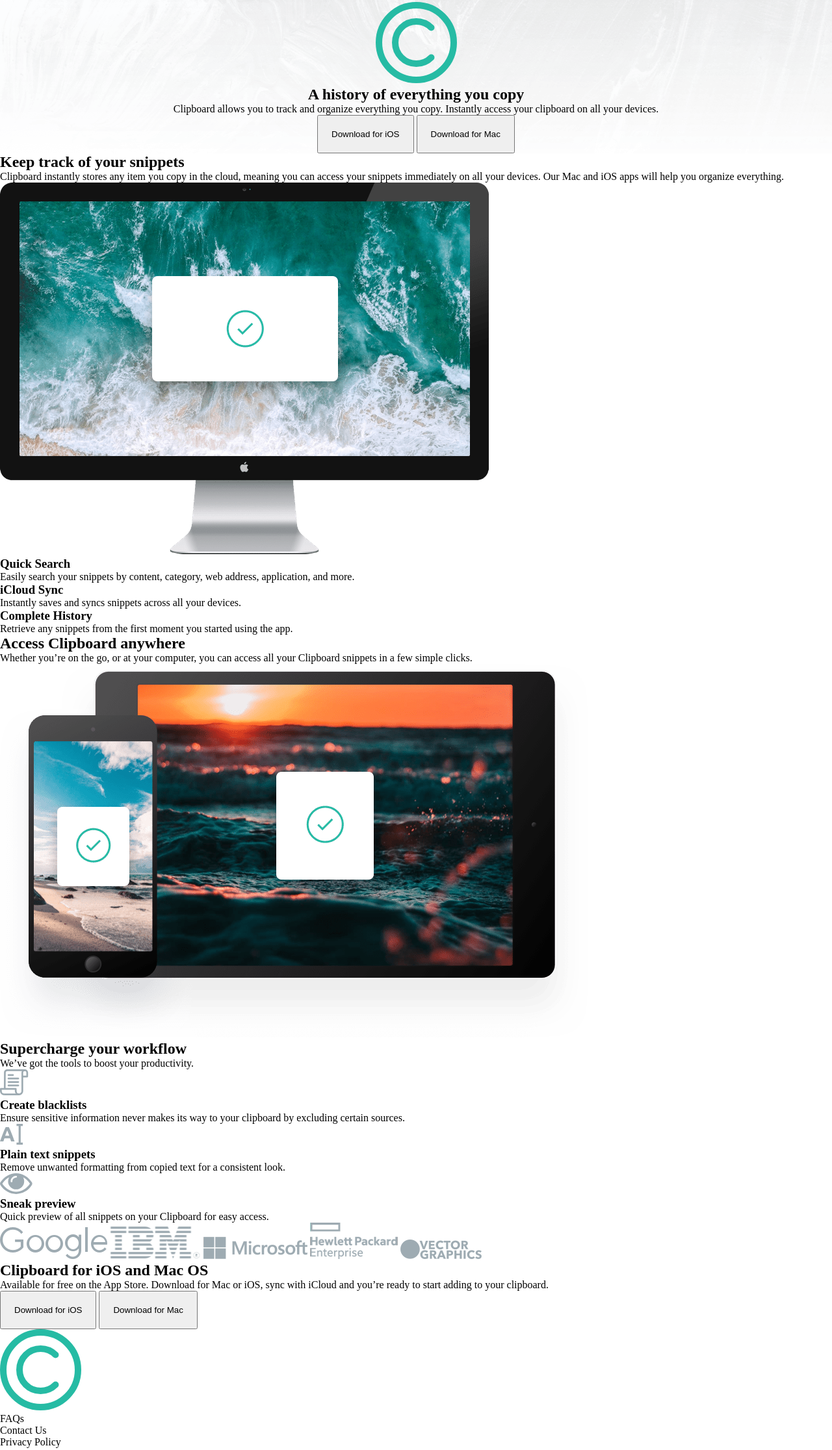
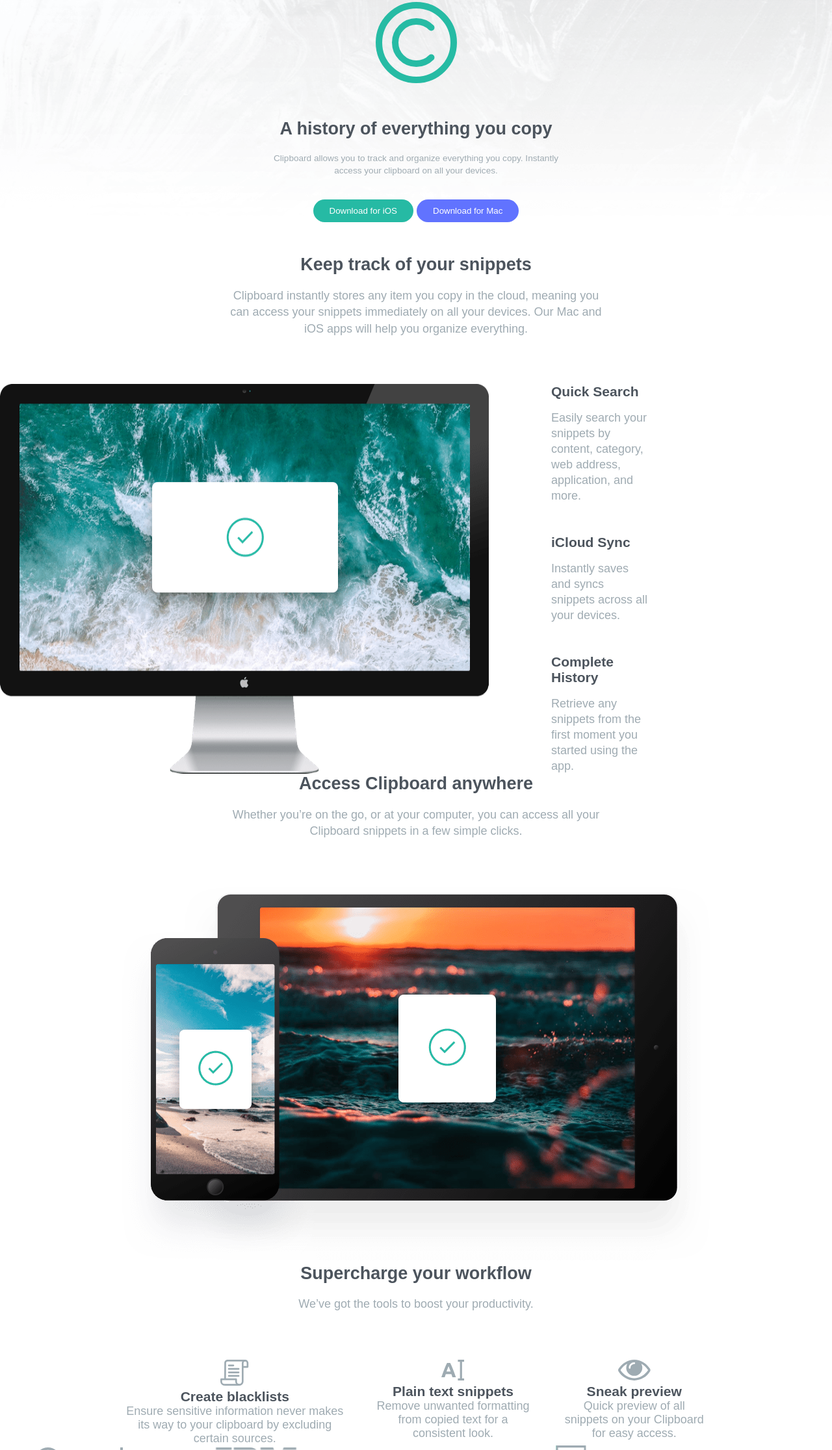
Before and after one commit to ash-109/clipboard-landing-page-frontendmentor, a plain HTML site: page index.html in a window 1280 px wide. Shown: the part 97-2329 px from the top of the page at 65% size. Drawn offline with Linux system fonts and the light colour scheme; a web font is replaced by a local one.

Commit message:
update html & css

```diff
--- a/index.html
+++ b/index.html
@@ -4,7 +4,6 @@
 <head>
   <meta charset="UTF-8">
   <meta name="viewport" content="width=device-width, initial-scale=1.0">
-  <!-- displays site properly based on user's device -->
 
   <link rel="icon" type="image/png" sizes="32x32" href="./images/favicon-32x32.png">
   <link rel="stylesheet" href="./styles/style.css">
@@ -15,9 +14,9 @@
 
 <body>
   <section id="hero">
-    <div class="logo">
-      <img src="./images/logo/logo.svg" alt="logo">
-    </div>
+    <div class="hero_container">
+      <img src="./images/logo/logo.svg" alt="logo" class="logo">
+
       <h1>A history of everything you copy</h1>
 
       <p>Clipboard allows you to track and organize everything you
@@ -26,60 +25,77 @@
         <button id="dl-ios">Download for iOS</button>
         <button id="dl-mac">Download for Mac</button>
       </div>
-
+    </div>
   </section>
 
-  <section>
-    <div class="div">
-      <h2>
-        Keep track of your snippets
-      </h2>
+  <section id="features">
+
+    <div class="feature-one">
+
+      <div class="feature-one-text intro">
+        <h2> Keep track of your snippets</h2>
         <p>Clipboard instantly stores any item you copy in the cloud,
           meaning you can access your snippets immediately on all your
           devices. Our Mac and iOS apps will help you organize everything.</p>
+      </div>
+
+      <div class="feature-one-container">
+        <img src="./images/image-computer.png" alt="image-computer">
+        <div class="feature-one-functionality">
           <div>
-        <img src="./images/image-computer.png" alt="">
             <h3>Quick Search</h3>
             <p>Easily search your snippets by content, category, web address, application, and more.</p>
+          </div>
+          <div>
             <h3>iCloud Sync</h3>
             <p>Instantly saves and syncs snippets across all your devices.</p>
+          </div>
+          <div>
             <h3>Complete History</h3>
             <p> Retrieve any snippets from the first moment you started using the app.
             </p>
           </div>
         </div>
+      </div>
+    </div>
+    <div class="feature-two">
+      <div class="feature-two-text intro">
     <h2>Access Clipboard anywhere</h2>
     <p> Whether you’re on the go, or at your computer, you can access all your Clipboard
       snippets in a few simple clicks.</p>
-    <img src="./images/image-devices.png" alt="">
-  </section>
-  <section>
+      </div>
+    <img src="./images/image-devices.png" alt="image-devices">
+</div>
+<div class="feature-three">
+  <div class="feature-one-text intro">
     <h2>Supercharge your workflow</h2>
     <p>We’ve got the tools to boost your productivity.</p>
-  </section>
-  <div>
-    <div>
-      <img src="./images/icons/icon-blacklist.svg" alt="">
+  </div>
+    <div class="feature-three-functionality">
+      <div class="feature-three-functionality-item">
+        <img src="./images/icons/icon-blacklist.svg" alt="icon-blacklist">
         <h3>Create blacklists</h3>
         <p>Ensure sensitive information never makes its way to your clipboard by excluding certain sources.</p>
       </div>
-    <div>
-      <img src="./images/icons/icon-text.svg" alt="">
+      <div class="feature-three-functionality-item">
+        <img src="./images/icons/icon-text.svg" alt="icon-text">
         <h3>Plain text snippets</h3>
         <p>Remove unwanted formatting from copied text for a consistent look.</p>
       </div>
-    <div>
-      <img src="./images/icons/icon-preview.svg" alt="">
+      <div class="feature-three-functionality-item">
+        <img src="./images/icons/icon-preview.svg" alt="icon-preview">
         <h3>Sneak preview</h3>
         <p>Quick preview of all snippets on your Clipboard for easy access.</p>
       </div>
     </div>
+  </div>
+  </section>
   <div class="companies">
     <img src="./images/logo/logo-google.png" alt="Google logo">
     <img src="./images/logo/logo-ibm.png" alt="IBM logo">
-  <img src="./images/logo/logo-microsoft.png" alt="">
-  <img src="./images/logo/logo-hp.png" alt="">
-  <img src="./images/logo/logo-vector-graphics.png" alt="">
+    <img src="./images/logo/logo-microsoft.png" alt="Microsoft logo">
+    <img src="./images/logo/logo-hp.png" alt="HP logo">
+    <img src="./images/logo/logo-vector-graphics.png" alt="Vector Graphics logo">
   </div>
   <div>
     <h2>Clipboard for iOS and Mac OS</h2>
@@ -93,16 +109,16 @@
 
   <footer>
 
-  <img src="./images/logo/logo.svg" alt="">
+    <img src="./images/logo/logo.svg" alt="logo">
     <p>FAQs</p>
     <p>Contact Us</p>
     <p>Privacy Policy</p>
     <p>Press Kit</p>
     <p>Install Guide</p>
     <div>
-    <img src="./images/icons/icon-facebook.svg" alt="">
-    <img src="./images/icons/icon-twitter.svg" alt="">
-    <img src="./images/icons/icon-instagram.svg" alt="">
+      <img src="./images/icons/icon-facebook.svg" alt="Facebook icon">
+      <img src="./images/icons/icon-twitter.svg" alt="Twitter icon">
+      <img src="./images/icons/icon-instagram.svg" alt="Instagram icon">
     </div>
 
   </footer>
--- a/styles/cta.css
+++ b/styles/cta.css
@@ -1,3 +1,18 @@
+
 .cta button{
-    padding: 20px;
+    padding: 10px 25px;
+    border-radius: 50px;
+    border: none;
+    color: white;
+    font-family: "Bai Jamjuree", sans-serif;
+    font-weight: 400;
 }
+.cta button:hover{
+    cursor: pointer;
+}
+#dl-ios{
+    background: var(--Strong-Cyan);
+}
+#dl-mac{
+    background: var(--Light-Blue);
+}
--- /dev/null
+++ b/styles/features.css
@@ -0,0 +1,48 @@
+.feature-one{
+
+}
+.intro{
+    text-align: center;
+    width: 45%;
+    margin: 0 auto;
+margin-bottom: 4.5rem;
+
+}
+.intro p{
+    margin-top: 1.2rem;
+    line-height: 1.6rem;
+}
+.feature-one-container{
+    display: flex;
+    gap: 6rem;
+    align-items: b;
+}
+.feature-one-functionality{
+    display: flex;
+    flex-direction: column;
+justify-content:center;
+gap: 3rem;
+padding-right: 280px;
+}
+.feature-one-functionality h3{
+    margin-bottom: 1rem;
+}
+.feature-one-functionality p{
+    line-height: 1.5rem;
+}
+.feature-two{
+    text-align: center;
+}
+.feature-three{
+
+}
+.feature-three-functionality{
+    display: flex;
+    justify-content: space-around;
+    gap: 3rem;
+    width: 70%;
+    margin: 0 auto;
+}
+.feature-three-functionality-item{
+    text-align: center;
+}
--- a/styles/hero.css
+++ b/styles/hero.css
@@ -1,8 +1,26 @@
+
 #hero{
     display: flex;
     flex-direction: column;
     justify-content: center;
     align-items: center;
-    padding-top: 100px;
-    background: url("../images/background/bg-header-desktop.png");
+    background: url("../images/background/bg-header-desktop.png") no-repeat;
+    background-size: cover;
+    margin-bottom: 50px;
     }
+    .hero_container{
+        width: 35%;
+text-align: center;
+    }
+    .logo{
+        margin-top: 100px;
+        margin-bottom: 50px;
+    }
+    .hero_container h1{
+        margin-bottom: 20px;
+    }
+    .hero_container p {
+        font-size: 0.85rem;
+        margin-bottom: 35px;
+        line-height: 1.2rem;
+    }
--- a/styles/style.css
+++ b/styles/style.css
@@ -1,5 +1,19 @@
+@import url('https://fonts.googleapis.com/css2?family=Bai+Jamjuree:ital,wght@0,200;0,300;0,400;0,500;0,600;0,700;1,200;1,300;1,400;1,500;1,600;1,700&display=swap');
+
 @import url(./hero.css);
 @import url(./cta.css);
+@import url(./features.css);
+
+:root{
+    /* Colors */
+    --Strong-Cyan: hsl(171, 66%, 44%);
+--Light-Blue: hsl(233, 100%, 69%);
+--Dark-Grayish-Blue: hsl(210, 10%, 33%);
+--Grayish-Blue: hsl(201, 11%, 66%);
+
+/* Font */
+--body-font-size:18px
+}
 *,::after,::before{
     padding: 0;
     margin: 0;
@@ -8,6 +22,21 @@
 body{
     min-height: 100vh;
     width: 100%;
+    font-size: var(--body-font-size);
+    font-family: "Bai Jamjuree", sans-serif;
+
+}
+p{
+    color: var(--Grayish-Blue);
+}
+h1,h2,h3{
+    color: var(--Dark-Grayish-Blue);
+}
+.companies{
+    display: flex;
+    align-items: center;
+    justify-content: center;
+    gap: 7rem;
 }
 
 
```
Lines whose indentation alone changed are shown as unchanged.
